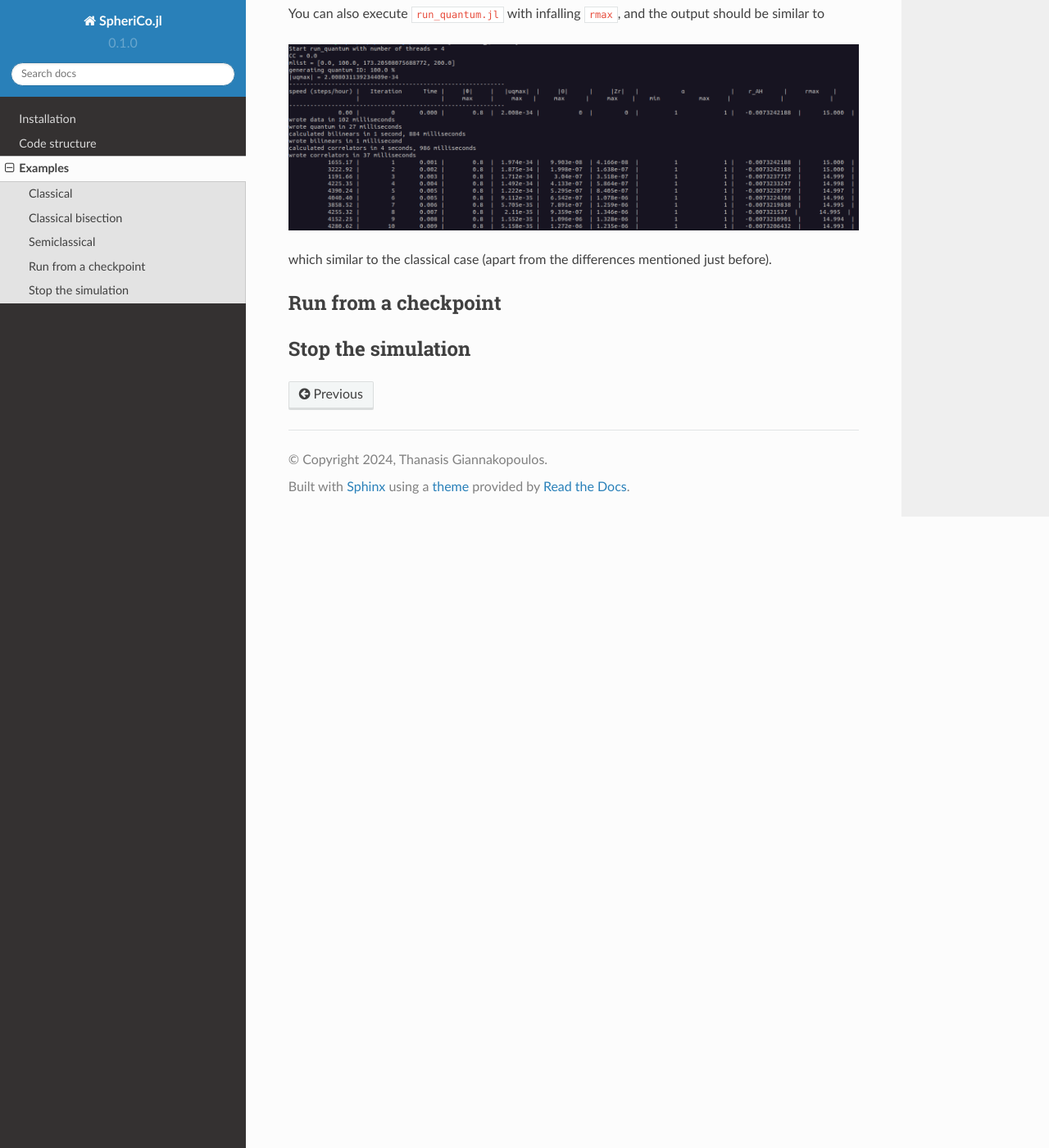
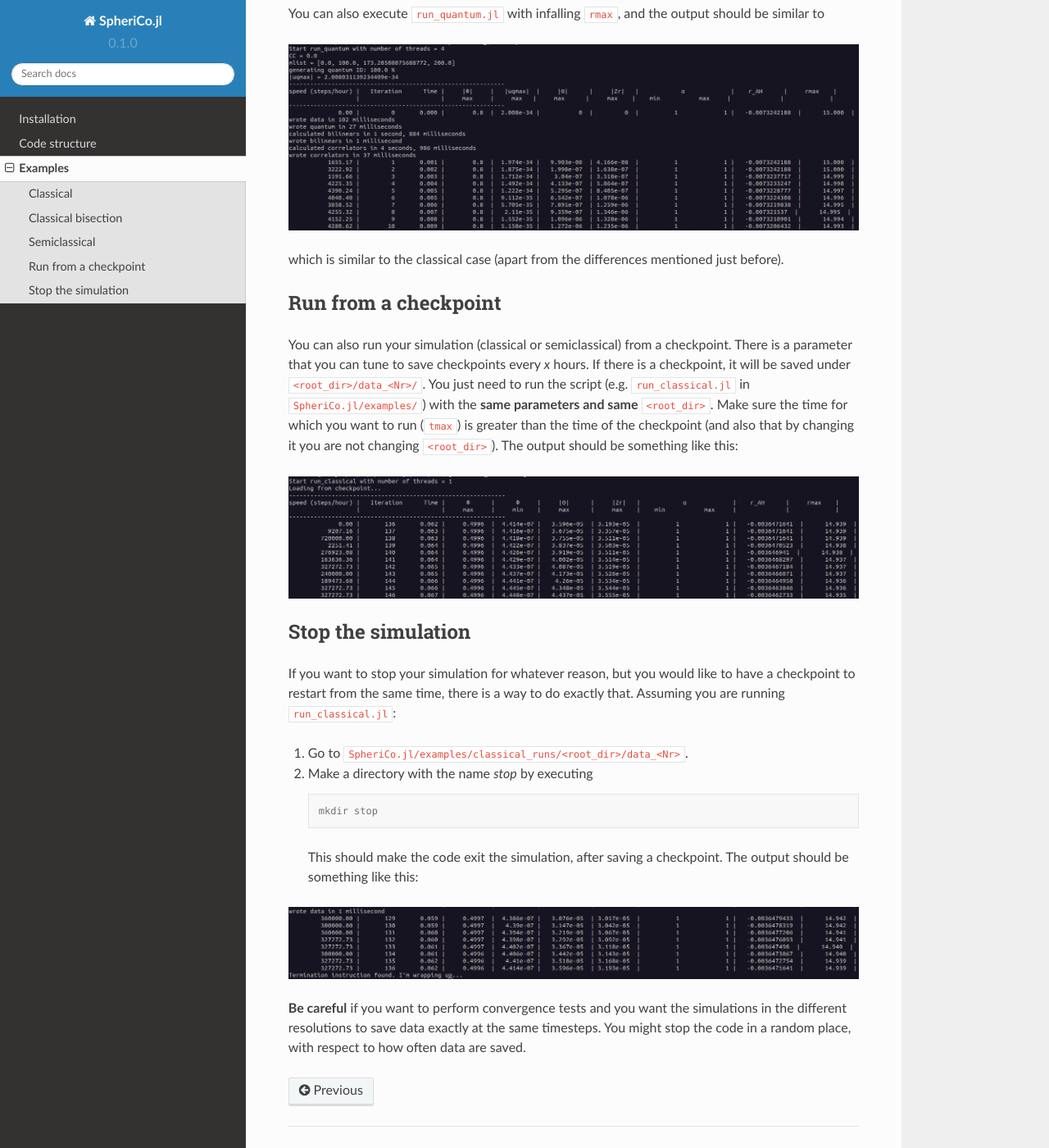
Before and after one commit to ThanasisGiannakopoulos/SpheriCo.jl, a Sphinx documentation site: the page built from docs/source/examples.rst, in a window 1280 px wide and 1400 px high, scrolled down 3677 px. Shown: the whole window at 82% size. Built offline with Sphinx 7.4.7 and the Read the Docs theme 2.0.0, drawn with Linux system fonts in a browser that asks for light colours; pages that are not in the unit, such as notebooks, are missing from menus.

Commit message:
docs
Signed-off-by: thanasis@Dobby <giannakopoulos.th@gmail.com>

```diff
--- a/docs/source/examples.rst
+++ b/docs/source/examples.rst
@@ -191,7 +191,7 @@ the output should be similar to
 .. image:: ../images/run_quantum_infalling_rmax.png
   :width: 800
 
-which similar to the classical case (apart from the differences
+which is similar to the classical case (apart from the differences
 mentioned just before).
 
 .. _examples-checkpoints:
@@ -199,6 +199,18 @@ mentioned just before).
 Run from a checkpoint
 ----------------------
 
+You can also run your simulation (classical or semiclassical) from a
+checkpoint. There is a parameter that you can tune to save checkpoints
+every *x* hours. If there is a checkpoint, it will be saved under
+``<root_dir>/data_<Nr>/``. You just need to run the script
+(e.g. ``run_classical.jl`` in ``SpheriCo.jl/examples/``) with the
+**same parameters and same** ``<root_dir>``. Make sure the time for
+which you want to run (``tmax``) is greater than the time of the
+checkpoint (and also that by changing it you are not changing
+``<root_dir>``). The output should be something like this:
+
+.. image:: ../images/run_from_checkpoint.png
+  :width: 800
 
 
 .. _examples-stop:
@@ -206,5 +218,27 @@ Run from a checkpoint
 Stop the simulation
 ----------------------
 
-.. careful with convergence tests if you want exactly the same
-   timesteps
+If you want to stop your simulation for whatever reason, but you would
+like to have a checkpoint to restart from the same time, there is a
+way to do exactly that. Assuming you are running ``run_classical.jl``:
+
+1. Go to ``SpheriCo.jl/examples/classical_runs/<root_dir>/data_<Nr>``.
+
+2. Make a directory with the name *stop* by executing
+
+
+   .. code-block:: console
+
+      mkdir stop
+
+   This should make the code exit the simulation, after saving a
+   checkpoint. The output should be something like this:
+
+.. image:: ../images/stop.png
+  :width: 800
+
+
+**Be careful** if you want to perform convergence tests and you want
+the simulations in the different resolutions to save data exactly at
+the same timesteps. You might stop the code in a random place, with
+respect to how often data are saved.
```
Also changed, not shown: docs/images/run_from_checkpoint.png (added), docs/images/stop.png (added).
